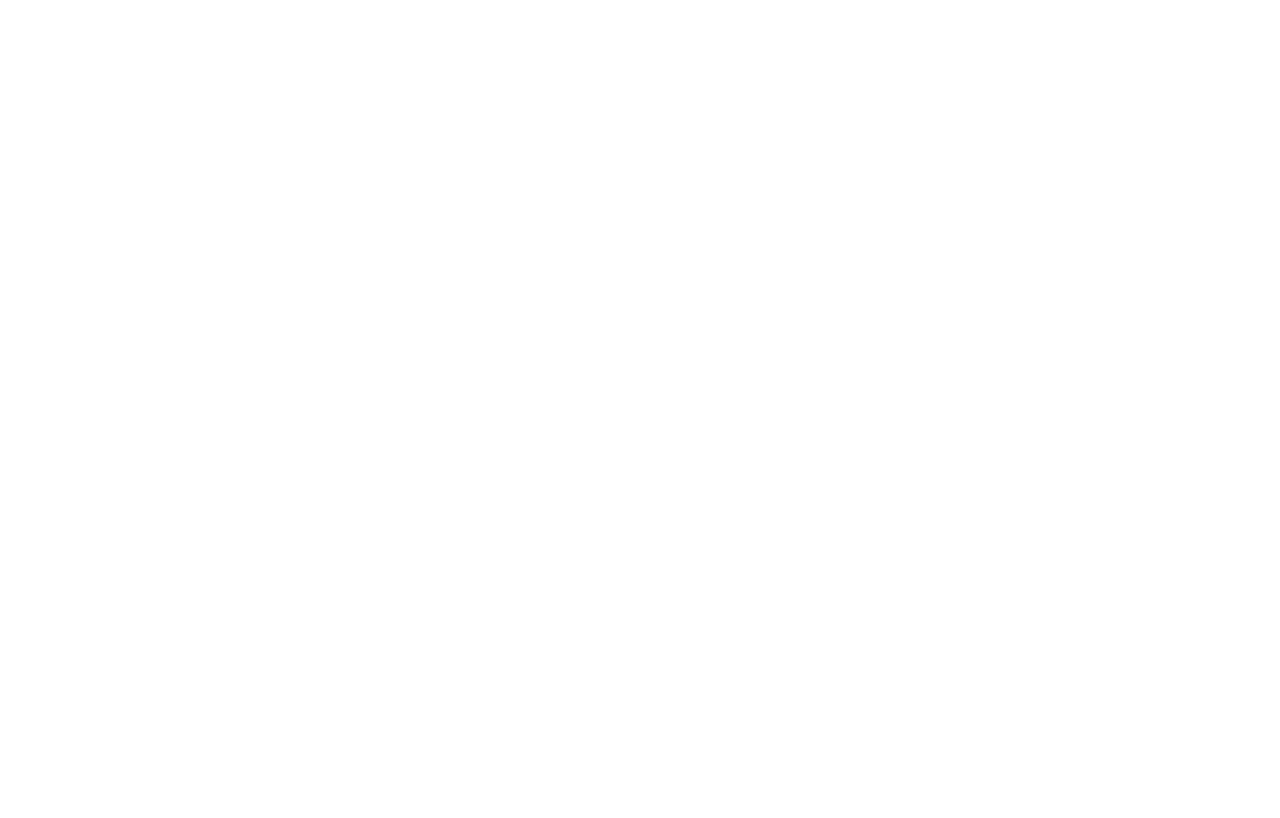
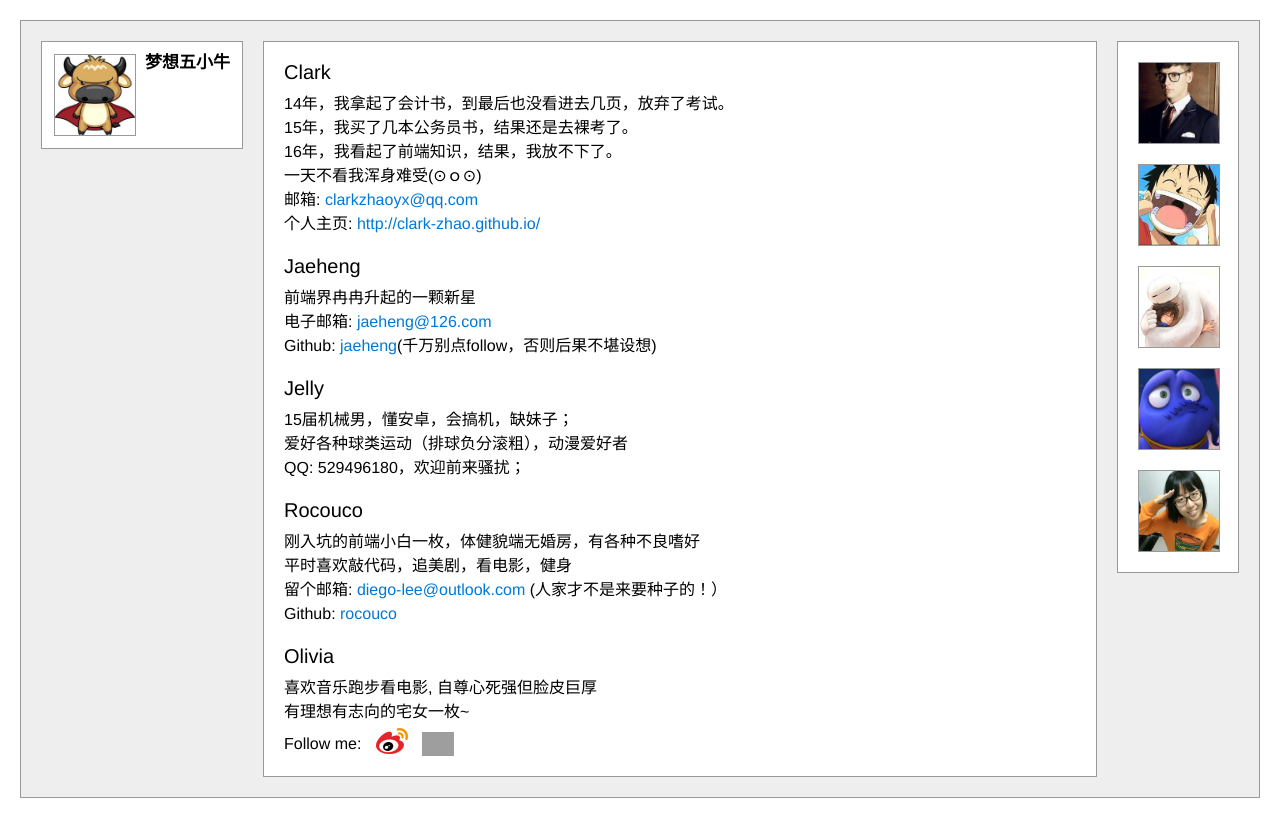
Before and after one commit to oasisbwin/task1-3, a plain HTML site: page index.html in a window 1280 px wide. Drawn offline with Linux system fonts and the light colour scheme; grey boxes are pictures that could not be loaded.

Commit message:
Task1-3 commit

```diff
--- a/index.html
+++ b/index.html
@@ -4,10 +4,58 @@
     <meta charset="UTF-8">
     <title>Three Column Layout</title>
     <link rel="shortcut icon" type="image/x-icon" href="logo.png" />
-    <link href="style/Float.css" rel="stylesheet" title="float">
-    <link href="style/Position.css" rel="alternate stylesheet" title="position">
+    <link href="style/style.css" rel="stylesheet">
   </head>
   <body>
-
+    <div class="container">
+      <div class="left"><img src="images/teamlogo.jpg" alt="logo" width="80"><h1>梦想五小牛</h1>
+      </div>
+      <div class="right">
+        <img src="images/Clark.jpg" alt="Clark" width="80">
+        <img src="images/jaeheng.jpg" alt="Jaeheng" width="80">
+        <img src="images/Jelly.jpg" alt="Jelly" width="80">
+        <img src="images/rocouco.jpg" alt="Rocouco" width="80">
+        <img src="images/oasisbwin.jpg" alt="Olivia" width="80">
+      </div>
+      <div class="center">
+        <div>
+          <h2>Clark</h2>
+          <p>14年，我拿起了会计书，到最后也没看进去几页，放弃了考试。</p>
+          <p>15年，我买了几本公务员书，结果还是去裸考了。</p>
+          <p>16年，我看起了前端知识，结果，我放不下了。</p>
+          <p>一天不看我浑身难受(⊙ｏ⊙)</p>
+          <p>邮箱: <a href="mailto:diego-lee@outlook.com">clarkzhaoyx@qq.com</a></p>
+          <p>个人主页: <a href="http://clark-zhao.github.io/" target="_blank">http://clark-zhao.github.io/</a></p>
+        </div>
+        <div>
+          <h2>Jaeheng</h2>
+          <p>前端界冉冉升起的一颗新星</p>
+          <p>电子邮箱: <a href="mailto:jaeheng@126.com">jaeheng@126.com</a></p>
+          <p>Github: <a href="https://github.com/jaeheng" target="_blank">jaeheng</a>(千万别点follow，否则后果不堪设想)</p>
+        </div>
+        <div>
+          <h2>Jelly</h2>
+          <p>15届机械男，懂安卓，会搞机，缺妹子；</p>
+          <p>爱好各种球类运动（排球负分滚粗），动漫爱好者</p>
+          <p>QQ: 529496180，欢迎前来骚扰；</p>
+        </div>
+        <div>
+          <h2>Rocouco</h2>
+          <p>刚入坑的前端小白一枚，体健貌端无婚房，有各种不良嗜好</p>
+          <p>平时喜欢敲代码，追美剧，看电影，健身</p>
+          <p>留个邮箱: <a href="mailto:diego-lee@outlook.com">diego-lee@outlook.com</a> (人家才不是来要种子的！）</p>
+          <p>Github: <a href="https://github.com/rocouco" target="_blank">rocouco</a></p>
+        </div>
+        <div>
+          <h2>Olivia</h2>
+          <p>喜欢音乐跑步看电影, 自尊心死强但脸皮巨厚</p>
+          <p>有理想有志向的宅女一枚~</p>
+          <p>Follow me:
+            <a href="http://weibo.com/809013344/" target="_blank"><img width="32" src="images/weibo.png"></a>
+            <a href="https://github.com/oasisbwin/" target="_blank"><img width="32" src="images/Octocat.png"></a>
+          </p>
+        </div>
+      </div>
+    </div>
   </body>
 </html>
--- /dev/null
+++ b/style/style.css
@@ -0,0 +1,125 @@
+/* http://meyerweb.com/eric/tools/css/reset/
+   v2.0 | 20110126
+   License: none (public domain)
+*/
+
+html, body, div, span, applet, object, iframe,
+h1, h2, h3, h4, h5, h6, p, blockquote, pre,
+a, abbr, acronym, address, big, cite, code,
+del, dfn, em, img, ins, kbd, q, s, samp,
+small, strike, strong, sub, sup, tt, var,
+b, u, i, center,
+dl, dt, dd, ol, ul, li,
+fieldset, form, label, legend,
+table, caption, tbody, tfoot, thead, tr, th, td,
+article, aside, canvas, details, embed,
+figure, figcaption, footer, header, hgroup,
+menu, nav, output, ruby, section, summary,
+time, mark, audio, video {
+    margin: 0;
+    padding: 0;
+    border: 0;
+    font-size: 100%;
+    font: inherit;
+    vertical-align: baseline;
+    font-family:'Helvetica Neue', Helvetica, 'Hiragino Sans GB', 'Microsoft YaHei', 'Lucida Grande', 'Luxi Sans', Arial, sans-serif;
+}
+/* HTML5 display-role reset for older browsers */
+article, aside, details, figcaption, figure,
+footer, header, hgroup, menu, nav, section {
+    display: block;
+}
+body {
+    line-height: 1;
+}
+ol, ul {
+    list-style: none;
+}
+blockquote, q {
+    quotes: none;
+}
+blockquote:before, blockquote:after,
+q:before, q:after {
+    content: '';
+    content: none;
+}
+table {
+    border-collapse: collapse;
+    border-spacing: 0;
+}
+a{
+    color: #0078d7;
+    text-decoration: none;
+}
+img{
+    vertical-align: bottom;
+}
+
+/* container */
+.container,.left,.center,.right,.left img,.right img{
+    border: 1px solid #999;
+}
+.left,.center,.right{
+    background-color: #fff;
+}
+.container{
+    margin: 20px;
+    padding: 20px;
+    min-width: 680px;
+    background-color: #eee;
+}
+.left{
+    width: 200px;
+    position: relative;
+}
+.left img{
+    margin: 12px;
+}
+.left h1{
+    position: absolute;
+    font-weight: bold;
+    font-size: 17px;
+    right: 12px;
+    top: 12px;
+}
+.center{
+    padding: 10px 20px;
+}
+.center div{
+    padding: 10px 0;
+}
+.center h2{
+    font-size: 20px;
+    margin-bottom: 10px;
+}
+.center p{
+    line-height: 1.5em;
+}
+.center img{
+    margin-left: 10px;
+}
+.right{
+    width: 120px;
+    padding: 10px 0;
+}
+.right img{
+    margin: 10px 20px;
+}
+
+/* 绝对定位版三栏布局 */
+.left,.right{
+    position: absolute;
+    top: 20px;
+}
+.container{
+    position: relative;
+}
+.center{
+    margin: 0 142px 0 222px;
+}
+.left{
+    left: 20px;
+}
+.right{
+    right: 20px;
+}
```
Also changed, not shown: images/Clark.jpg (added), images/Jelly.jpg (added), images/jaeheng.jpg (added), images/oasisbwin.jpg (added), images/rocouco.jpg (added), images/teamlogo.jpg (added), images/weibo.png (added), 1 other file.
